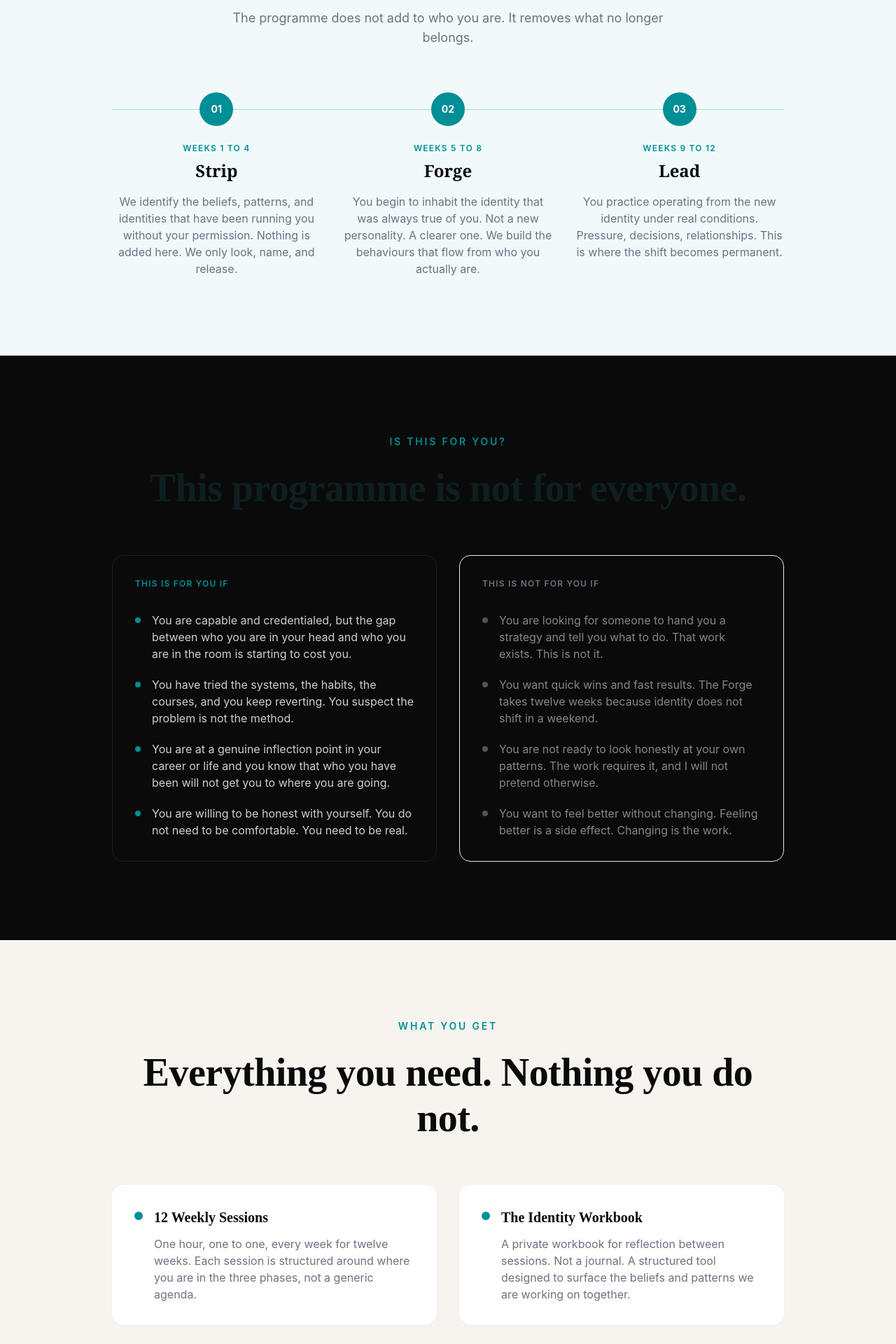
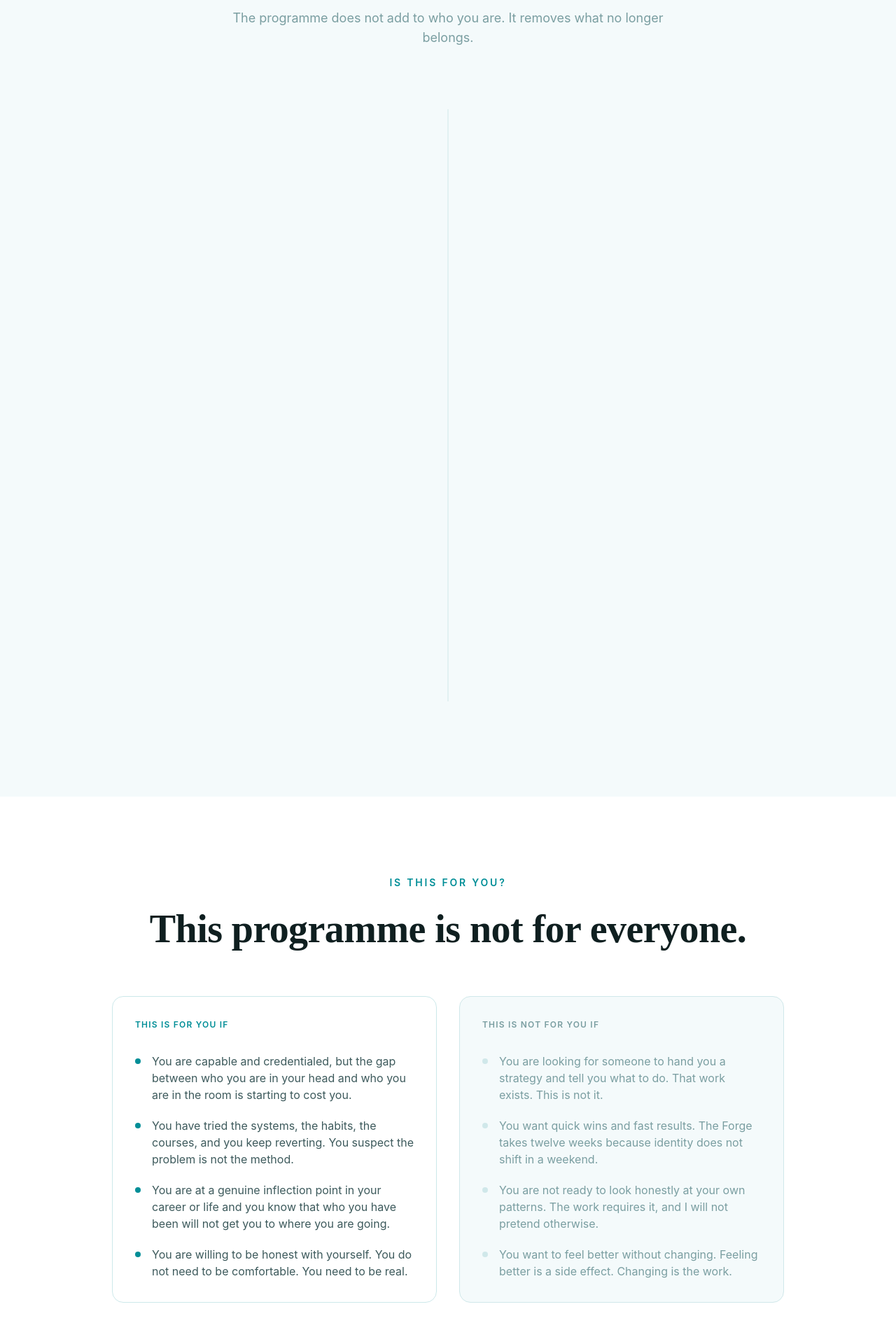
Before and after one commit to pelumiolawole/The-Forge-Website, a Next.js app: page /forge-program in a window 1280 px wide. Shown: the part 2700-4620 px from the top of the page at 70% size. Built offline with nearby package versions, Linux system fonts and the light colour scheme.

Commit message:
feat: update forge-program page to light theme with motion upgrades

```diff
--- a/src/app/forge-program/page.tsx
+++ b/src/app/forge-program/page.tsx
@@ -3,6 +3,7 @@
 import React, { useState } from "react";
 import Image from "next/image";
 import Link from "next/link";
+import { ForgeTimeline } from "@/components/forge/ForgeTimeline";
 
 const faqs = [
   {
@@ -35,10 +36,10 @@ export default function ForgeProgramPage() {
   const [openFaq, setOpenFaq] = useState<number | null>(null);
 
   return (
-    <main className="bg-[#0A0A0A] text-white">
+    <main className="bg-white text-[#0f1f20]">
 
       {/* HERO */}
-      <section className="relative min-h-screen flex items-center justify-center overflow-hidden">
+      <section className="relative min-h-[100dvh] flex items-center justify-center overflow-hidden">
         <div
           className="absolute inset-0 pointer-events-none"
           style={{
@@ -55,7 +56,7 @@ export default function ForgeProgramPage() {
             <br />
             <span className="text-[#008E97]">It is a reconstruction.</span>
           </h1>
-          <p className="text-white/70 text-lg md:text-2xl max-w-2xl mx-auto mb-10 font-light leading-relaxed">
+          <p className="text-[#3d5a5c] text-lg md:text-2xl max-w-2xl mx-auto mb-10 font-light leading-relaxed">
             Twelve weeks. One question. Who are you, now, consistently?
           </p>
           <a
@@ -81,14 +82,14 @@ export default function ForgeProgramPage() {
             priority
             placeholder="empty"
           />
-          <div className="absolute top-0 left-0 right-0" style={{ height: "120px", background: "linear-gradient(to bottom, #0A0A0A, transparent)" }} />
-          <div className="absolute bottom-0 left-0 right-0" style={{ height: "160px", background: "linear-gradient(to top, #0A0A0A, transparent)" }} />
+          <div className="absolute top-0 left-0 right-0" style={{ height: "120px", background: "linear-gradient(to bottom, #ffffff, transparent)" }} />
+          <div className="absolute bottom-0 left-0 right-0" style={{ height: "160px", background: "linear-gradient(to top, #ffffff, transparent)" }} />
           <div className="absolute inset-0" style={{ background: "rgba(10,10,10,0.25)" }} />
         </div>
       </section>
 
       {/* THE PROBLEM */}
-      <section className="py-16 md:py-28 bg-[#0A0A0A]">
+      <section className="py-16 md:py-28 bg-white">
         <div className="max-w-7xl mx-auto px-6 lg:px-8">
           <div className="grid lg:grid-cols-[1fr_auto] gap-12 lg:gap-16 items-start">
 
@@ -97,7 +98,7 @@ export default function ForgeProgramPage() {
               <h2 className="headline-lg mb-8">
                 You do not have a strategy problem.
               </h2>
-              <div className="space-y-5 text-white/70 text-base md:text-lg leading-relaxed">
+              <div className="space-y-5 text-[#3d5a5c] text-base md:text-lg leading-relaxed">
                 <p>
                   I have sat across from hundreds of driven, intelligent, capable people who could not explain why they were not moving. They had the plans. They had the skills. They had the reasons. And still, something was not adding up between who they knew they could be and who they actually were in the room.
                 </p>
@@ -110,7 +111,7 @@ export default function ForgeProgramPage() {
               </div>
 
               <div className="mt-10 pl-6 border-l-4 border-[#008E97]">
-                <p className="text-white text-lg md:text-xl italic font-light leading-relaxed font-serif">
+                <p className="text-[#0f1f20] text-lg md:text-xl italic font-light leading-relaxed font-serif">
                   "Most coaching fixes the doing. I work on the being."
                 </p>
               </div>
@@ -133,40 +134,22 @@ export default function ForgeProgramPage() {
       </section>
 
       {/* THE PROGRAMME */}
-      <section className="py-16 md:py-28 bg-[#F0FAFB]">
+      <section className="py-16 md:py-28 bg-[#f4fafb]">
         <div className="max-w-5xl mx-auto px-6 lg:px-8 text-center">
           <p className="section-label text-[#008E97] mb-6">The Forge System</p>
-          <h2 className="headline-lg text-[#0A0A0A] mb-6">
+          <h2 className="headline-lg text-[#0f1f20] mb-6">
             Three phases. Twelve weeks. One identity shift.
           </h2>
-          <p className="text-[#6B7280] text-base md:text-lg max-w-2xl mx-auto mb-16">
+          <p className="text-[#7a9ea1] text-base md:text-lg max-w-2xl mx-auto mb-16">
             The programme does not add to who you are. It removes what no longer belongs.
           </p>
 
-          <div className="relative">
-            <div className="hidden md:block absolute top-6 left-0 right-0 h-px bg-[#008E97]/30" />
-            <div className="grid md:grid-cols-3 gap-10 md:gap-8 relative">
-              {[
-                { phase: "01", name: "Strip", weeks: "Weeks 1 to 4", desc: "We identify the beliefs, patterns, and identities that have been running you without your permission. Nothing is added here. We only look, name, and release." },
-                { phase: "02", name: "Forge", weeks: "Weeks 5 to 8", desc: "You begin to inhabit the identity that was always true of you. Not a new personality. A clearer one. We build the behaviours that flow from who you actually are." },
-                { phase: "03", name: "Lead", weeks: "Weeks 9 to 12", desc: "You practice operating from the new identity under real conditions. Pressure, decisions, relationships. This is where the shift becomes permanent." },
-              ].map((item) => (
-                <div key={item.phase} className="flex flex-col items-center text-center relative">
-                  <div className="w-12 h-12 rounded-full bg-[#008E97] flex items-center justify-center mb-6 relative z-10 flex-shrink-0">
-                    <span className="text-white font-bold text-sm">{item.phase}</span>
-                  </div>
-                  <p className="text-[#008E97] text-xs font-semibold tracking-widest uppercase mb-2">{item.weeks}</p>
-                  <h3 className="text-[#0A0A0A] text-xl md:text-2xl font-bold mb-4 font-serif">{item.name}</h3>
-                  <p className="text-[#6B7280] text-sm md:text-base leading-relaxed">{item.desc}</p>
-                </div>
-              ))}
-            </div>
-          </div>
+          <ForgeTimeline />
         </div>
       </section>
 
       {/* WHO IT IS FOR */}
-      <section className="py-16 md:py-28 bg-[#0A0A0A]">
+      <section className="py-16 md:py-28 bg-white">
         <div className="max-w-5xl mx-auto px-6 lg:px-8">
           <div className="text-center mb-12 md:mb-16">
             <p className="section-label mb-6">Is this for you?</p>
@@ -187,14 +170,14 @@ export default function ForgeProgramPage() {
                 ].map((text, i) => (
                   <div key={i} className="flex gap-4">
                     <div className="w-2 h-2 rounded-full bg-[#008E97] mt-2 flex-shrink-0" />
-                    <p className="text-white/80 leading-relaxed text-sm md:text-base">{text}</p>
+                    <p className="text-[#3d5a5c] leading-relaxed text-sm md:text-base">{text}</p>
                   </div>
                 ))}
               </div>
             </div>
 
-            <div className="bg-white/3 border border-white/8 rounded-2xl p-6 md:p-8">
-              <p className="text-[#6B7280] font-semibold tracking-widest uppercase text-xs mb-6 md:mb-8">
+            <div className="bg-[#f4fafb] border border-[#d0e8ea] rounded-2xl p-6 md:p-8">
+              <p className="text-[#7a9ea1] font-semibold tracking-widest uppercase text-xs mb-6 md:mb-8">
                 This is not for you if
               </p>
               <div className="space-y-5">
@@ -205,8 +188,8 @@ export default function ForgeProgramPage() {
                   "You want to feel better without changing. Feeling better is a side effect. Changing is the work.",
                 ].map((text, i) => (
                   <div key={i} className="flex gap-4">
-                    <div className="w-2 h-2 rounded-full bg-white/30 mt-2 flex-shrink-0" />
-                    <p className="text-white/50 leading-relaxed text-sm md:text-base">{text}</p>
+                    <div className="w-2 h-2 rounded-full bg-[#d0e8ea] mt-2 flex-shrink-0" />
+                    <p className="text-[#7a9ea1] leading-relaxed text-sm md:text-base">{text}</p>
                   </div>
                 ))}
               </div>
@@ -216,11 +199,11 @@ export default function ForgeProgramPage() {
       </section>
 
       {/* WHAT IS INCLUDED */}
-      <section className="py-16 md:py-28 bg-[#F7F4EF]">
+      <section className="py-16 md:py-28 bg-[#f4fafb]">
         <div className="max-w-5xl mx-auto px-6 lg:px-8">
           <div className="text-center mb-12 md:mb-16">
             <p className="section-label text-[#008E97] mb-6">What you get</p>
-            <h2 className="headline-lg text-[#0A0A0A]">Everything you need. Nothing you do not.</h2>
+            <h2 className="headline-lg text-[#0f1f20]">Everything you need. Nothing you do not.</h2>
           </div>
 
           <div className="grid md:grid-cols-2 gap-4 md:gap-8">
@@ -234,8 +217,8 @@ export default function ForgeProgramPage() {
                 <div className="flex items-start gap-4">
                   <div className="w-3 h-3 rounded-full bg-[#008E97] mt-1.5 flex-shrink-0" />
                   <div>
-                    <h3 className="text-[#0A0A0A] text-lg md:text-xl font-bold mb-2 md:mb-3">{item.title}</h3>
-                    <p className="text-[#6B7280] leading-relaxed text-sm md:text-base">{item.desc}</p>
+                    <h3 className="text-[#0f1f20] text-lg md:text-xl font-bold mb-2 md:mb-3">{item.title}</h3>
+                    <p className="text-[#7a9ea1] leading-relaxed text-sm md:text-base">{item.desc}</p>
                   </div>
                 </div>
               </div>
@@ -245,7 +228,7 @@ export default function ForgeProgramPage() {
       </section>
 
       {/* TESTIMONIALS */}
-      <section className="py-16 md:py-28 bg-[#0A0A0A]">
+      <section className="py-16 md:py-28 bg-white">
         <div className="max-w-5xl mx-auto px-6 lg:px-8">
           <div className="text-center mb-12 md:mb-16">
             <p className="section-label mb-6">From people who have done the work</p>
@@ -265,13 +248,13 @@ export default function ForgeProgramPage() {
                 role: "Founder and CEO, Tech Startup",
               },
             ].map((t, i) => (
-              <div key={i} className="border border-white/10 rounded-2xl p-6 md:p-8 flex flex-col gap-5">
-                <p className="text-white/85 text-base md:text-lg italic leading-relaxed font-serif">
+              <div key={i} className="border border-[#d0e8ea] rounded-2xl p-6 md:p-8 flex flex-col gap-5">
+                <p className="text-[#3d5a5c] text-base md:text-lg italic leading-relaxed font-serif">
                   "{t.quote}"
                 </p>
                 <div>
-                  <p className="text-white font-semibold text-sm md:text-base">{t.name}</p>
-                  <p className="text-[#6B7280] text-sm">{t.role}</p>
+                  <p className="text-[#0f1f20] font-semibold text-sm md:text-base">{t.name}</p>
+                  <p className="text-[#7a9ea1] text-sm">{t.role}</p>
                 </div>
               </div>
             ))}
@@ -290,12 +273,12 @@ export default function ForgeProgramPage() {
             sizes="100vw"
           />
           <div className="absolute inset-0 bg-[#0A0A0A]/75" />
-          <div className="absolute bottom-0 left-0 right-0 h-32 bg-gradient-to-t from-[#0A0A0A] to-transparent" />
+          <div className="absolute bottom-0 left-0 right-0 h-32 bg-gradient-to-t from-[#f4fafb] to-transparent" />
         </div>
 
         <div className="relative z-10 max-w-3xl mx-auto px-6 lg:px-8 text-center">
           <p className="section-label mb-6">The Investment</p>
-          <h2 className="font-serif font-black text-[#C8963E] mb-6" style={{ fontSize: "clamp(4rem, 12vw, 8rem)" }}>
+          <h2 className="font-serif font-black text-white mb-6" style={{ fontSize: "clamp(4rem, 12vw, 8rem)" }}>
             £1,997
           </h2>
           <p className="text-white/80 text-base md:text-2xl font-light leading-relaxed max-w-xl mx-auto mb-10">
@@ -328,11 +311,11 @@ export default function ForgeProgramPage() {
       </section>
 
       {/* FAQ */}
-      <section className="py-16 md:py-28 bg-[#F0FAFB]">
+      <section className="py-16 md:py-28 bg-[#f4fafb]">
         <div className="max-w-3xl mx-auto px-6 lg:px-8">
           <div className="text-center mb-12 md:mb-16">
             <p className="section-label text-[#008E97] mb-6">Common questions</p>
-            <h2 className="headline-lg text-[#0A0A0A]">Before you decide</h2>
+            <h2 className="headline-lg text-[#0f1f20]">Before you decide</h2>
           </div>
 
           <div className="space-y-2">
@@ -342,7 +325,7 @@ export default function ForgeProgramPage() {
                   onClick={() => setOpenFaq(openFaq === i ? null : i)}
                   className="w-full flex items-center justify-between px-5 md:px-6 py-4 md:py-5 text-left"
                 >
-                  <span className="text-[#0A0A0A] font-semibold text-sm md:text-base pr-4">
+                  <span className="text-[#0f1f20] font-semibold text-sm md:text-base pr-4">
                     {faq.q}
                   </span>
                   <span className={`text-[#008E97] text-xl flex-shrink-0 transition-transform duration-300 ${openFaq === i ? "rotate-45" : ""}`}>
@@ -350,7 +333,7 @@ export default function ForgeProgramPage() {
                   </span>
                 </button>
                 <div className={`overflow-hidden transition-all duration-300 ${openFaq === i ? "max-h-64" : "max-h-0"}`}>
-                  <div className="px-5 md:px-6 pb-5 md:pb-6 text-[#6B7280] leading-relaxed border-t border-[#008E97]/10 pt-4 text-sm md:text-base">
+                  <div className="px-5 md:px-6 pb-5 md:pb-6 text-[#7a9ea1] leading-relaxed border-t border-[#008E97]/10 pt-4 text-sm md:text-base">
                     {faq.a}
                   </div>
                 </div>
@@ -361,15 +344,15 @@ export default function ForgeProgramPage() {
       </section>
 
       {/* FINAL CTA */}
-      <section className="py-16 md:py-28 bg-[#0A0A0A] text-center">
+      <section className="py-16 md:py-28 bg-[#008e97] text-center">
         <div className="max-w-2xl mx-auto px-6">
           <p className="section-label mb-6">Ready to begin</p>
           <h2 className="headline-lg mb-6">
             The next version of you is not a goal.
             <br />
-            <span className="text-[#008E97]">It is an identity.</span>
+            <span className="italic font-light">It is an identity.</span>
           </h2>
-          <p className="text-white/60 text-base md:text-lg mb-10">
+          <p className="text-white/80 text-base md:text-lg mb-10">
             The work starts with one conversation.
           </p>
           <a
```
